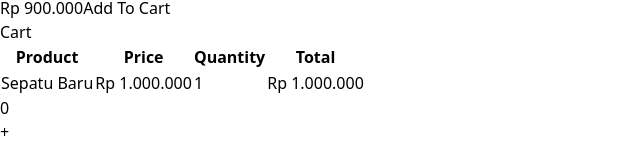
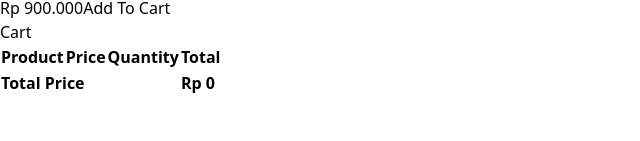
Before and after one commit to alriansyah/ract-vipcode-studio, a React (Vite) app: page /products in a window 1280 px wide. Shown: the part 1144-1285 px from the top of the page, without its empty margins (0-640 px from the left). After the commit the page ends 1240 px from the top, so only its background shows below. Built offline with nearby package versions, Linux system fonts and the light colour scheme.

Commit message:
useEffect

```diff
--- a/src/pages/product.jsx
+++ b/src/pages/product.jsx
@@ -1,4 +1,4 @@
-import React, { Fragment, useState } from 'react';
+import React, { Fragment, useState, useEffect } from 'react';
 import CardProduct from '../components/Fragments/CardProduct';
 import Button from '../components/Elements/Button';
 import Counter from '../components/Fragments/Counter';
@@ -41,12 +41,22 @@
 const email = localStorage.getItem("email");
 
 export default function ProductPage() {
-    const [cart, setCart] = useState([
-        {
-            id: 1,
-            qty: 1,
-        },
-    ]);
+    const [cart, setCart] = useState([]);
+    const [totalPrice, setTotalPrice] = useState(0);
+    useEffect(() => {
+        setCart(JSON.parse(localStorage.getItem("cart")) || []);
+    }, []);
+
+    useEffect(() => {
+        if (cart.length > 0) {
+            const sum = cart.reduce((acc, item) => {
+                const product = products.find(product => product.id === item.id);
+                return acc + product.price * item.qty;
+            }, 0);
+            setTotalPrice(sum);
+            localStorage.setItem("cart", JSON.stringify(cart));
+        }
+    }, [cart])
 
     const handleLogout = () => {
         localStorage.removeItem("email");
@@ -110,14 +120,24 @@
                                 )
                             })
                             }
+                            <tr>
+                                <td colSpan={3}><b>Total Price</b></td>
+                                <td>
+                                    <b>
+                                        Rp {totalPrice.toLocaleString('id-ID', {
+                                            styles: 'currency',
+                                            currency: 'IDR'
+                                        })}</b>
+                                </td>
+                            </tr>
                         </tbody>
                     </table>
                 </div>
             </div>
 
-            <div className="mt-5 flex justify-center mb-10">
+            {/* <div className="mt-5 flex justify-center mb-10">
                 <Counter />
-            </div>
+            </div> */}
         </Fragment>
     )
 }
```
